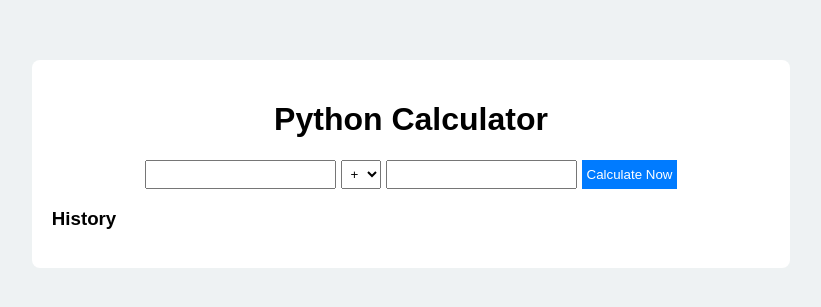
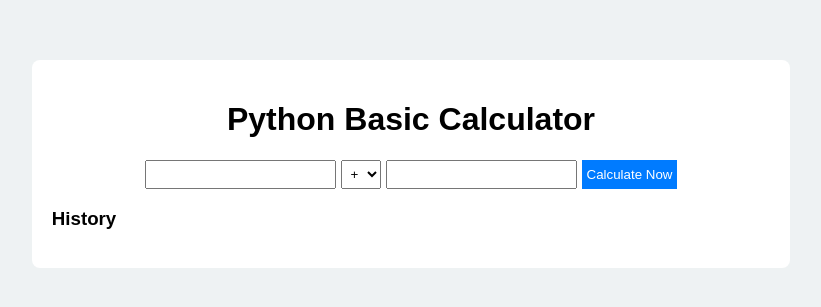
Before and after one commit to amithjo001/cloud-ci-cd-assignment, a Flask app: page / in a window 1280 px wide. Shown: the top 307 px of the page, without its empty margins (229-1050 px from the left). Run offline with Flask 3, Linux system fonts and the light colour scheme.

Commit message:
Update index.html

```diff
--- a/templates/index.html
+++ b/templates/index.html
@@ -10,7 +10,7 @@
 <body>
 
 <div class="container">
-    <h1>Python Calculator</h1>
+    <h1>Python Basic Calculator</h1>
 
     <form method="POST">
         <input type="number" name="num1" required step="any">
```
